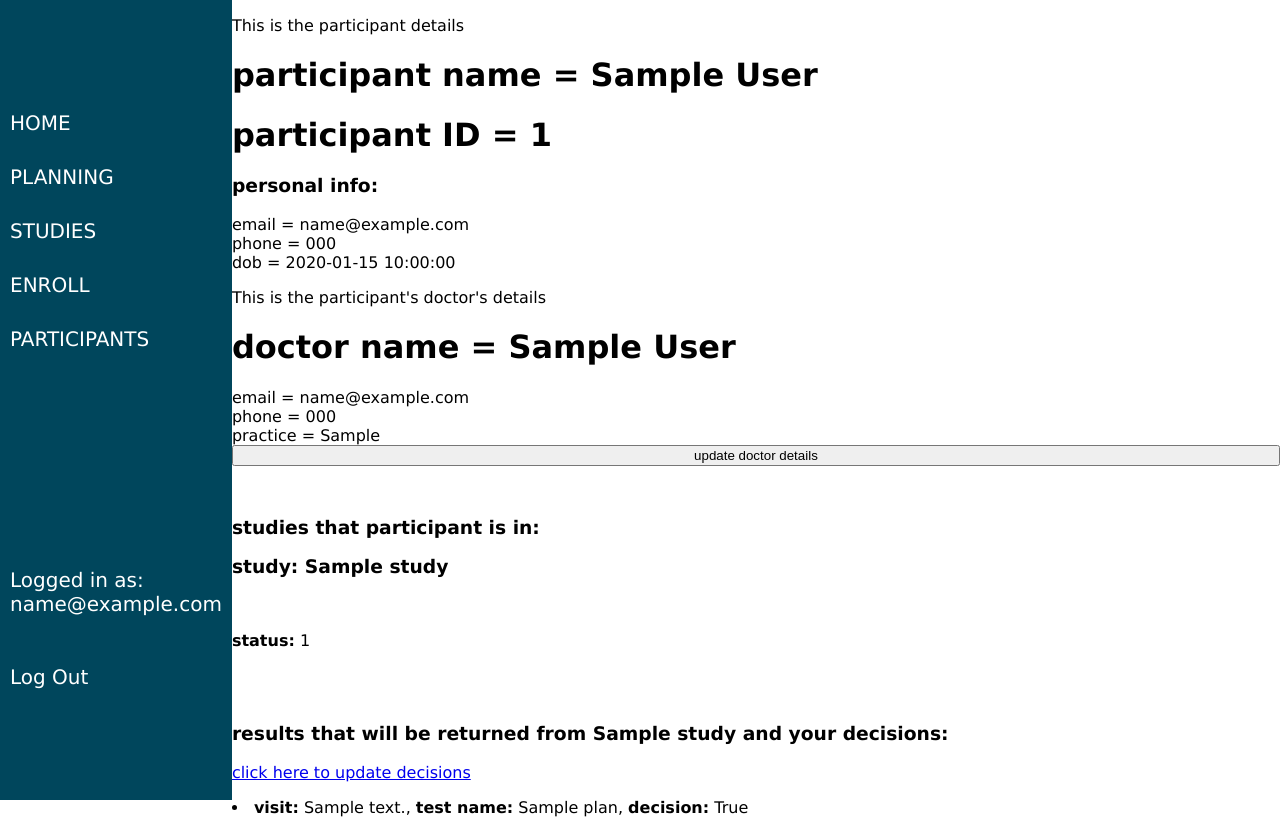
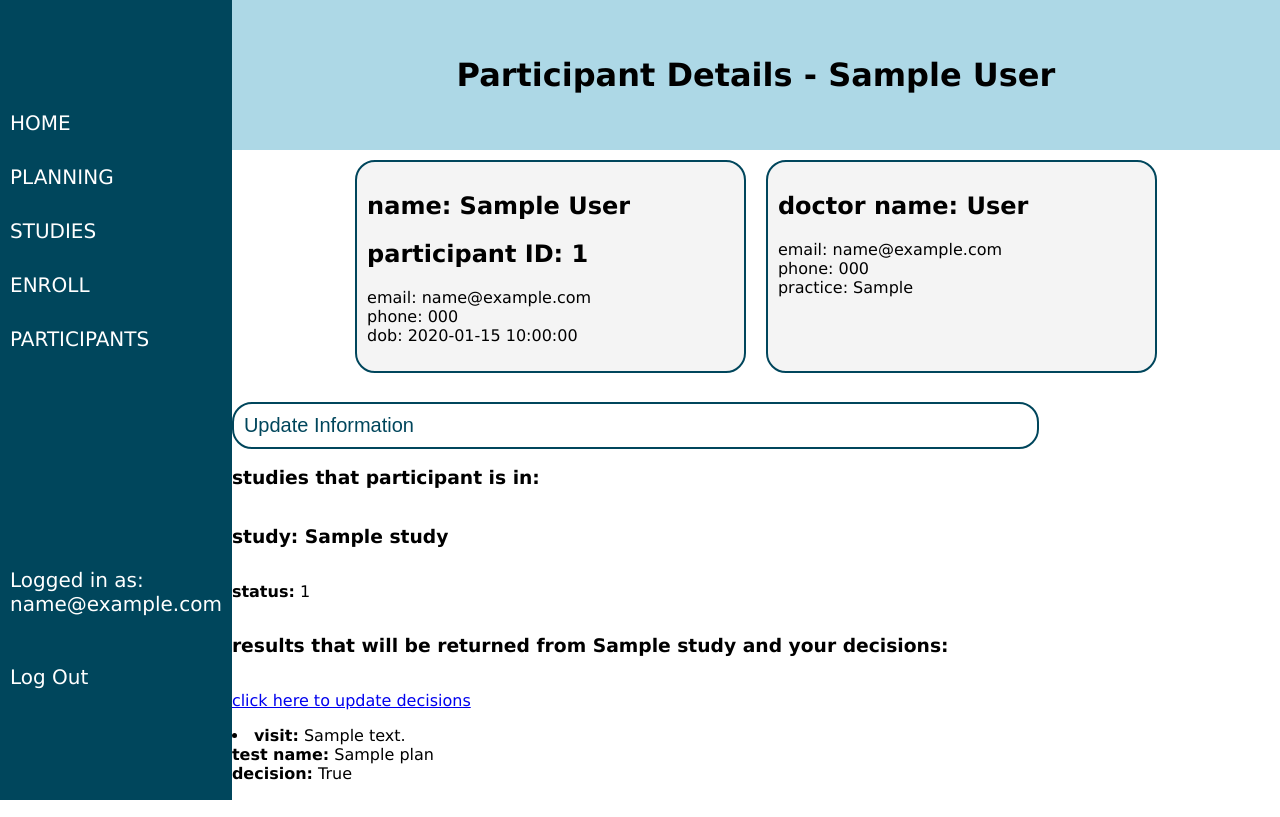
Before and after one commit to lisamartelly/return-of-results, a Flask app: page /participants/1 in a window 1280 px wide. Run offline with Flask 2, Linux system fonts and the light colour scheme; the visitor is signed in with stand-in values (Sample User, id 1); tables that the repository leaves empty hold one stand-in row (values such as "Sample post").

Commit message:
added feature to update info on page

```diff
--- a/model.py
+++ b/model.py
@@ -28,8 +28,7 @@ class Participant(db.Model):
     dob = db.Column(db.DateTime, nullable=False)
     phone = db.Column(db.String(30), nullable=False)
     #hcp info:
-    hcp_fname = db.Column(db.String(30), nullable=True)
-    hcp_lname = db.Column(db.String(30), nullable=True)
+    hcp_fullname = db.Column(db.String(100), nullable=True)
     hcp_phone = db.Column(db.String(30), nullable=True)
     hcp_email = db.Column(db.String, nullable=True)
     hcp_practice = db.Column(db.String, nullable=True)
--- a/server.py
+++ b/server.py
@@ -298,7 +298,7 @@ def add_hcp(participant_id):
     jsondict = request.json
     crud.update_participant(jsondict, participant_id)
 
-    return 'Updated info, refresh for changes'
+    return 'Changes saved!'
 
 if __name__ == "__main__":
     # DebugToolbarExtension(app)
--- a/static/css/site.css
+++ b/static/css/site.css
@@ -20,6 +20,25 @@ body {
     font-size: 20px;
 }
 
+.nav-item {
+    padding-top: 15px;
+    padding-bottom: 15px;
+    padding-left:10px
+}
+.nav-item:hover {
+    background-color: lightblue;
+    color: black;
+}
+a.nav-link {
+    color: white;
+    text-decoration: none;
+}
+
+.flex-center {
+    display: flex;
+    justify-content: center;
+}
+
 .flex-container-generic {
     flex: 5;
     flex-direction: column;
@@ -27,7 +46,6 @@ body {
     display: flex;
     justify-content: flex-start;
 }
-
 .page-header {
     background-color: lightblue;
     height: 150px;
@@ -35,52 +53,55 @@ body {
     justify-content: center;
     align-items: center;
 }
-
-.nav-item {
-    padding-top: 15px;
-    padding-bottom: 15px;
-    padding-left:10px
-}
-.nav-item:hover {
-    background-color: purple;
-}
-
-a.nav-link {
-    color: white;
-    text-decoration: none;
-}
-
-.login-register-box {
-    border: 3px solid black;
-    width: 300px;
+.flex-box-generic {
+    border: 2px solid rgb(0, 70, 92);
+    width: 35%;
     border-radius: 20px;
     background-color: #f4f4f4;
     margin: 10px;
     padding: 10px;
 }
 
-#login-items {
+
+ul#participant-info {
+    list-style-type: none;
+    padding-left: 0;
+    margin-left: 0;
+}
+
+ul#participant-hcp-info {
+    list-style-type: none;
+    padding-left: 0;
+    margin-left: 0;
+}
+
+.flex-row {
     display: flex;
     flex-direction: row;
-}
-
-#homepage-boxes {
-    display: flex;
     flex-wrap: wrap;
-    flex-direction: row;
-}
-
-.task-box-home {
-    border: 3px solid black;
-    width: 200px;
-    height: 200px;
-    border-radius: 20px;
-    background-color: #f4f4f4;
-    margin: 10px;
-    padding: 10px;
+    justify-content: center;
 }
 
 .page-list {
     display: flex;
     flex-direction: column;
 }
+
+.button {
+    color: rgb(0, 70, 92);
+    font-size:20px;
+    background-color: white;
+    padding: 10px;
+    border-radius: 20px;
+    border: 2px solid rgb(0, 70, 92);
+    cursor: pointer;
+}
+.button:hover {
+    color: white;
+    background-color: rgb(0, 70, 92);
+}
+
+#update-details-button {
+    width: 77%;
+    display: flex;
+}
--- a/static/js/js.js
+++ b/static/js/js.js
@@ -1,17 +1,55 @@
 'use strict';
 
-function addHcp(evt) {
-  evt.preventDefault();
+// way to update something on the page, learned from this tutorial: https://www.youtube.com/watch?v=PqAaHf7JKls:
+
+function makeEditable(elementId) {
+  const node = document.querySelector(`#${elementId}`).firstElementChild;
+  const input = document.createElement('input');
+  input.type = 'text';
+  input.value = node.innerHTML;
+  node.parentNode.insertBefore(input, node);
+  node.parentNode.removeChild(node);
+}
+
+function processEdits(elementId) {
+  const input = document.querySelector(`#${elementId}`).firstElementChild;
+  const span = document.createElement('span');
+  span.textContent = input.value;
+  input.parentNode.insertBefore(span, input);
+  input.parentNode.removeChild(input);
+}
+
+document.querySelector('#update-details-button').addEventListener('click', (event) => {
+    const button = event.target;
+    if(button.textContent === 'Update Information') {
+
+      makeEditable('phone')
+      makeEditable('email')
+      makeEditable('hcp_fullname')
+      makeEditable('hcp_email')
+      makeEditable('hcp_phone')
+      makeEditable('hcp_practice')
+
+      button.textContent = 'Save Updates';
+    } else if(button.textContent === 'Save Updates') {
+
+      processEdits('phone')
+      processEdits('email')
+      processEdits('hcp_fullname')
+      processEdits('hcp_email')
+      processEdits('hcp_phone')
+      processEdits('hcp_practice')
+
+      const formInputs = {
+        email: document.querySelector('#email').firstElementChild.textContent,
+        phone: document.querySelector('#phone').firstElementChild.textContent,
+        hcp_fullname: document.querySelector('#hcp_fullname').firstElementChild.textContent,
+        hcp_email: document.querySelector('#hcp_email').firstElementChild.textContent,
+        hcp_phone: document.querySelector('#hcp_phone').firstElementChild.textContent,
+        hcp_practice: document.querySelector('#hcp_practice').firstElementChild.textContent,
+        };
 
       const participantId = document.querySelector('#participant-id').innerHTML;
-
-  const formInputs = {
-  hcp_fname: document.querySelector('#fname').value,
-  hcp_lname: document.querySelector('#lname').value,
-  hcp_email: document.querySelector('#email').value,
-  hcp_phone: document.querySelector('#phone').value,
-  hcp_practice: document.querySelector('#practice').value,
-  };
 
       fetch(`/update.json/${participantId}`, {
         method: 'POST',
@@ -20,112 +58,136 @@ function addHcp(evt) {
         })
       .then(response => response.text())
       .then(responseText => {
-    document.querySelector("#hcp_form").style.display = "none";
-    document.querySelector("#form-submitted").innerHTML = responseText;
+      document.querySelector("#update-success").innerHTML = responseText;
+
+      button.textContent = 'Update Information';
     })
-};
-document.querySelector('#hcp_form_button')?.addEventListener('click', addHcp)
+    }
+});
 
-	// Create a break line element
-var br = document.createElement("br");
 
-function createHcpForm(evt) {
-  evt.preventDefault();
 
-	// Create a form dynamically
-	var form = document.createElement("form");
+// function addHcp(evt) {
+//   evt.preventDefault();
 
-	// Create an input element for Full Name
-	var fname = document.createElement("input");
-	fname.setAttribute("type", "text");
-  fname.setAttribute("id", "fname");
-	fname.setAttribute("name", "fname");
-	fname.setAttribute("placeholder", "first name");
+//   const participantId = document.querySelector('#participant-id').innerHTML;
+//   const formInputs = {
+//   hcp_fullname: document.querySelector('#fname').value,
+//   hcp_email: document.querySelector('#email').value,
+//   hcp_phone: document.querySelector('#phone').value,
+//   hcp_practice: document.querySelector('#practice').value,
+//   };
 
-	// Create an input element for date of birth
-	var DOB = document.createElement("input");
-	DOB.setAttribute("type", "text");
-	DOB.setAttribute("name", "dob");
-	DOB.setAttribute("placeholder", "DOB");
+//   fetch(`/update.json/${participantId}`, {
+//     method: 'POST',
+//     body: JSON.stringify(formInputs),
+//     headers: {'Content-Type': 'application/json',},
+//   })
+//     .then(response => response.text())
+//     .then(responseText => {
+//     document.querySelector("#hcp_form").style.display = "none";
+//     document.querySelector("#form-submitted").innerHTML = responseText;
+//   })
+// };
+// document.querySelector('#hcp_form_button')?.addEventListener('click', addHcp)
 
-	// Create an input element for emailID
-	var EID = document.createElement("input");
-	EID.setAttribute("type", "text");
-	EID.setAttribute("name", "emailID");
-	EID.setAttribute("placeholder", "E-Mail ID");
+// // Create a break line element
+// var br = document.createElement("br");
+// function createHcpForm(evt) {
+//   evt.preventDefault();
+// 	// Create a form dynamically
+// 	var form = document.createElement("form");
+// 	// Create an input element for Full Name
+// 	var fname = document.createElement("input");
+// 	fname.setAttribute("type", "text");
+//   fname.setAttribute("id", "fname");
+// 	fname.setAttribute("name", "fname");
+// 	fname.setAttribute("placeholder", "first name");
 
-	// Create an input element for password
-	var PWD = document.createElement("input");
-	PWD.setAttribute("type", "password");
-	PWD.setAttribute("name", "password");
-	PWD.setAttribute("placeholder", "Password");
+// 	// Create an input element for date of birth
+// 	var DOB = document.createElement("input");
+// 	DOB.setAttribute("type", "text");
+// 	DOB.setAttribute("name", "dob");
+// 	DOB.setAttribute("placeholder", "DOB");
 
-	// Create an input element for retype-password
-	var RPWD = document.createElement("input");
-	RPWD.setAttribute("type", "password");
-	RPWD.setAttribute("name", "reTypePassword");
-	RPWD.setAttribute("placeholder", "ReEnter Password");
+// 	// Create an input element for emailID
+// 	var EID = document.createElement("input");
+// 	EID.setAttribute("type", "text");
+// 	EID.setAttribute("name", "emailID");
+// 	EID.setAttribute("placeholder", "E-Mail ID");
 
-  // create a submit button
-  var s = document.createElement("input");
-  s.setAttribute("type", "submit");
-  s.setAttribute("id", "submitTwo");
-  s.setAttribute("value", "Submit");
+// 	// Create an input element for password
+// 	var PWD = document.createElement("input");
+// 	PWD.setAttribute("type", "password");
+// 	PWD.setAttribute("name", "password");
+// 	PWD.setAttribute("placeholder", "Password");
 
-  // Append the full name input to the form
-  form.appendChild(FN);
+// 	// Create an input element for retype-password
+// 	var RPWD = document.createElement("input");
+// 	RPWD.setAttribute("type", "password");
+// 	RPWD.setAttribute("name", "reTypePassword");
+// 	RPWD.setAttribute("placeholder", "ReEnter Password");
 
-  // Inserting a line break
-  // form.appendChild(br.cloneNode());
+//   // create a submit button
+//   var s = document.createElement("input");
+//   s.setAttribute("type", "submit");
+//   s.setAttribute("id", "submitTwo");
+//   s.setAttribute("value", "Submit");
 
-  // // Append the DOB to the form
-  // form.appendChild(DOB);
-  // form.appendChild(br.cloneNode());
+//   // Append the full name input to the form
+//   form.appendChild(FN);
 
-  // // Append the emailID to the form
-  // form.appendChild(EID);
-  // form.appendChild(br.cloneNode());
+//   // Inserting a line break
+//   // form.appendChild(br.cloneNode());
 
-  // // Append the Password to the form
-  // form.appendChild(PWD);
-  // form.appendChild(br.cloneNode());
+//   // // Append the DOB to the form
+//   // form.appendChild(DOB);
+//   // form.appendChild(br.cloneNode());
 
-  // // Append the ReEnterPassword to the form
-  // form.appendChild(RPWD);
-  // form.appendChild(br.cloneNode());
+//   // // Append the emailID to the form
+//   // form.appendChild(EID);
+//   // form.appendChild(br.cloneNode());
 
-  // Append the submit button to the form
-  form.appendChild(s);
+//   // // Append the Password to the form
+//   // form.appendChild(PWD);
+//   // form.appendChild(br.cloneNode());
 
-  document.getElementById("hcp_update_form").appendChild(form);
+//   // // Append the ReEnterPassword to the form
+//   // form.appendChild(RPWD);
+//   // form.appendChild(br.cloneNode());
 
-}
-document.querySelector('#update_hcp')?.addEventListener('click', createHcpForm)
+//   // Append the submit button to the form
+//   form.appendChild(s);
+//   document.getElementById("hcp_update_form").appendChild(form);
+// }
 
-function updateHcp(evt) {
-  evt.preventDefault();
 
-  const participantId = document.querySelector('#participant-id').innerHTML;
+// document.querySelector('#update_hcp')?.addEventListener('click', createHcpForm)
 
-  const formInputs = {
-  fname: document.querySelector('#fname').value,
-  // lname: document.querySelector('#lname').value,
-  // email: document.querySelector('#email').value,
-  // phone: document.querySelector('#phone').value,
-  // practice: document.querySelector('#practice').value,
-  participantId: participantId
-  };
+// function updateHcp(evt) {
+//   evt.preventDefault();
 
-  fetch('/add-hcp.json', {
-    method: 'POST',
-    body: JSON.stringify(formInputs),
-    headers: {'Content-Type': 'application/json',},
-  })
-    .then(response => response.json())
-    .then(responseJson => {
-      console.log(responseJson)
-    document.querySelector("#hcp_form").style.display = "none";
-    document.querySelector("#form-submitted").innerHTML = `Added ${responseJson.hcp_fname} ${responseJson.hcp_lname} as your healthcare provider!`
-  })
-};
-document.querySelector('#submitTwo')?.addEventListener('click', updateHcp)
+//   const participantId = document.querySelector('#participant-id').innerHTML;
+
+//   const formInputs = {
+//   fname: document.querySelector('#fname').value,
+//   // lname: document.querySelector('#lname').value,
+//   // email: document.querySelector('#email').value,
+//   // phone: document.querySelector('#phone').value,
+//   // practice: document.querySelector('#practice').value,
+//   participantId: participantId
+//   };
+
+//   fetch('/add-hcp.json', {
+//     method: 'POST',
+//     body: JSON.stringify(formInputs),
+//     headers: {'Content-Type': 'application/json',},
+//   })
+//     .then(response => response.json())
+//     .then(responseJson => {
+//       console.log(responseJson)
+//     document.querySelector("#hcp_form").style.display = "none";
+//     document.querySelector("#form-submitted").innerHTML = `Added ${responseJson.hcp_fname} ${responseJson.hcp_lname} as your healthcare provider!`
+//   })
+// };
+// document.querySelector('#submitTwo')?.addEventListener('click', updateHcp)
--- a/templates/participant_details.html
+++ b/templates/participant_details.html
@@ -2,36 +2,35 @@
 
 {% block body %}
 <div class="flex-container-generic">
-<div>
-    <p>This is the participant details</p>
-    <h1>participant name = {{participant.fname}} {{participant.lname}} </h1>
-    <h1>participant ID = <span id="participant-id">{{participant.participant_id}}</span> </h1>
-    <h3>
-    personal info:
-    </h3>
-    email = {{participant.email}}<br>
-    phone = {{participant.phone}}<br>
-    dob = {{participant.dob}}<br>
+    <div class="page-header">
+        <h1> Participant Details - {{participant.fname}} {{participant.lname}} </h1>
+    </div>
+    <div class="flex-row">
+        <div class="flex-box-generic">
+            <ul id="participant-info">
+                <li><h2>name: {{participant.fname}} {{participant.lname}}</h2></li>
+                <li><h2>participant ID: <span id="participant-id">{{participant.participant_id}}</span></h2></li>
+                <li id="email">email: <span>{{participant.email}}</span></li>
+                <li id="phone">phone: <span>{{participant.phone}}</span></li>
+                <li>dob: {{participant.dob}}</li>
+            </ul>
         </div>
 
-<div id="participant_hcp_info">
-    {% if participant.hcp_fname != None %}
-    <p>This is the participant's doctor's details</p>
-    <h1>doctor name = {{participant.hcp_fname}} {{participant.hcp_lname}} </h1>
-    email = {{participant.hcp_email}}<br>
-    phone = {{participant.hcp_phone}}<br>
-    practice = {{participant.hcp_practice}}<br>
+        <div class="flex-box-generic">
+            <ul id="participant-hcp-info">
+                <li><h2 id="hcp_fullname">doctor name: <span>{{participant.hcp_fullname}}</span></h2></li>
+                <li id="hcp_email">email: <span >{{participant.hcp_email}}</span></li>
+                <li id="hcp_phone">phone: <span >{{participant.hcp_phone}}</span></li>
+                <li id="hcp_practice">practice: <span >{{participant.hcp_practice}}</span></li>
+            </ul>
         </div>
+    </div>
+        <div id="update-success" class="flex-center"></div><br>
+        <button id="update-details-button" class="button">Update Information</button>
 
-<button id="update_hcp">
-    update doctor details
-</button>
-<p id="hcp_update_form"></p>
 
-{% endif %}
-
-<div id="participant_hcp_form">
-{% if participant.hcp_fname == None %}
+<!-- <div id="participant_hcp_form">
+{% if participant.hcp_fullname == None %}
     <form id="hcp_form">
         Doctor's First Name: <input type="text" id="fname" name="fname">
         Doctor's Last Name: <input type="text" id="lname" name="lname"><br>
@@ -42,18 +41,18 @@
     </form>
 </div>
 <br><div id="form-submitted"></div>
-{% endif %}
+{% endif %} -->
 
     <h3>studies that participant is in: </h3>
     {% for study in participant.studies %}
-    <h3><b>study:</b> {{study.study_name}}</h3> <br><p><b>status:</b> {{study.status_code}}</p> <br><br>
+        <h3><b>study:</b> {{study.study_name}}</h3> <p><b>status:</b> {{study.status_code}}</p>
         <h3>results that will be returned from {{study.study_name}} and your decisions:</h3>
             <p><a href="/decisions/{{study.study_id}}/{{participant.participant_id}}">click here to update decisions</a></p>
             {% for decision in participant.return_decisions %}
                 {% for result_plan in study.result_plans %}
                     {% if decision.result_plan_id == result_plan.result_plan_id and result_plan.return_plan == True %}
-                    <li><b>visit:</b> {{result_plan.visit}},
-                        <b>test name:</b> {{decision.result_plan.test_name}},
+                        <li><b>visit:</b> {{result_plan.visit}}<br>
+                            <b>test name:</b> {{decision.result_plan.test_name}}<br>
                             <b>decision:</b> {{decision.return_decision}}</li>
                     {% endif %}
                 {% endfor %}
```
Also changed, not shown: seed_database.py (+12 -1 lines), templates/home-logged-out.html (+9 -7 lines), templates/home.html (+9 -17 lines), templates/planning-3.html (+0 -11 lines). Lines whose indentation alone changed are shown as unchanged.
